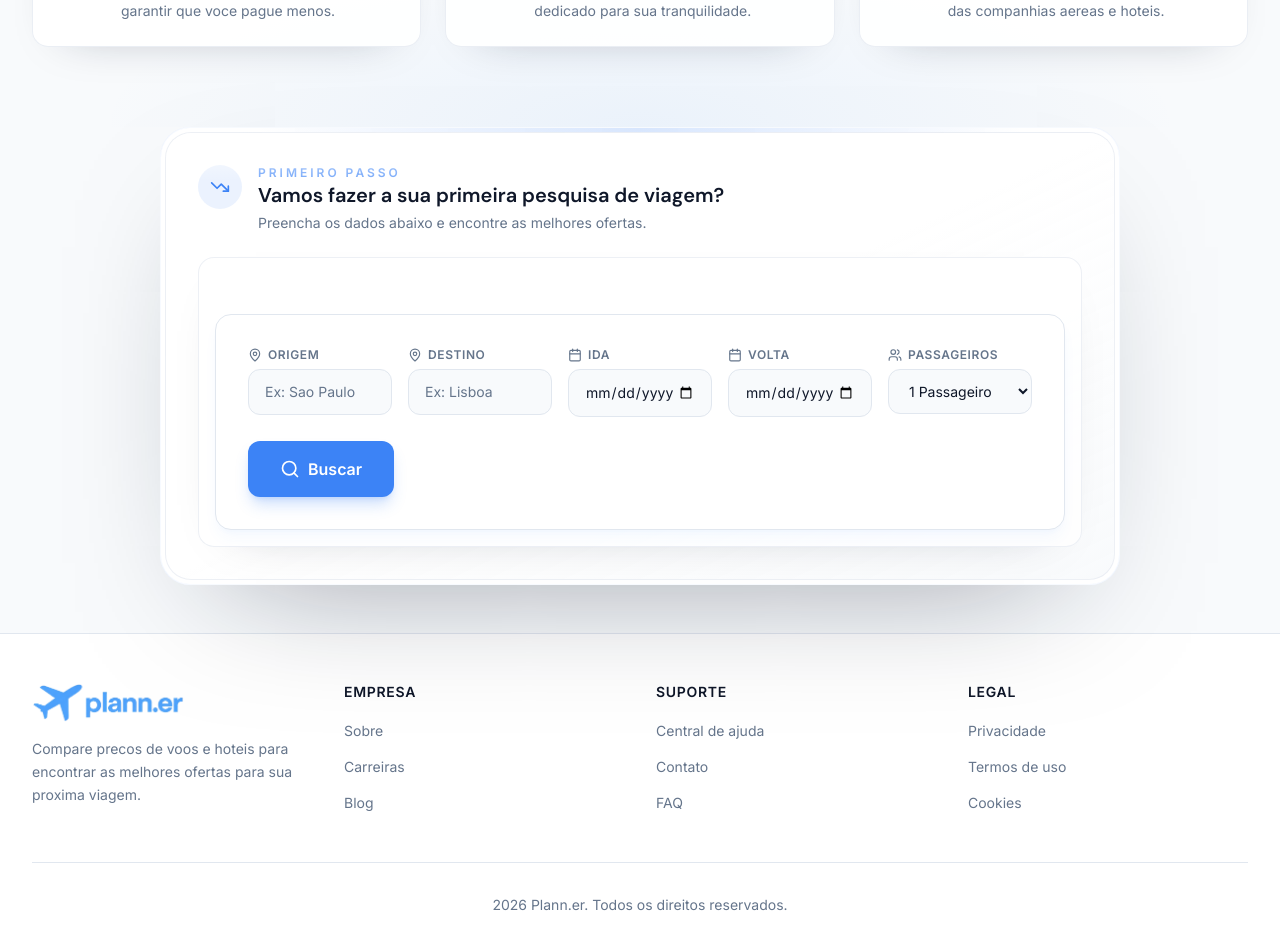
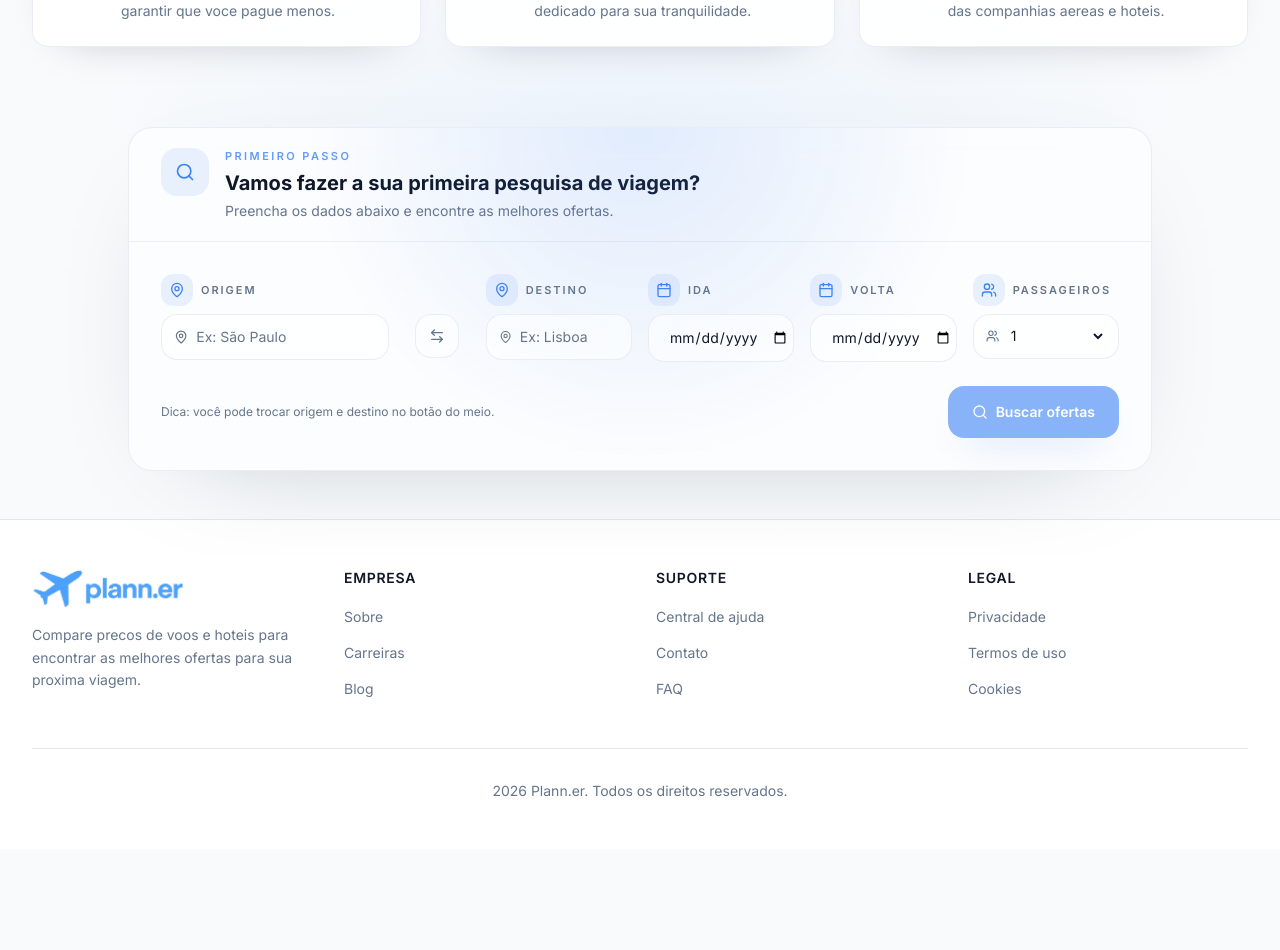
Before and after one commit to JefiiRamos/Triply, a Next.js app: page / in a window 1280 px wide. Shown: the part 1480-2430 px from the top of the page. After the commit the page ends 2329 px from the top, so only its background shows below. Built offline with nearby package versions, Linux system fonts and the light colour scheme.

Commit message:
adjustments on search form

```diff
--- a/components/LandingSearchCard.tsx
+++ b/components/LandingSearchCard.tsx
@@ -45,28 +45,6 @@ export default function LandingSearchCard({
   }, [prefersReducedMotion])
 
   const card = (
-    <div className="relative rounded-[30px] border border-primary/10 bg-white/90 p-1 shadow-[0_50px_140px_-70px_rgba(15,23,42,0.5)] backdrop-blur-2xl">
-      <div className="pointer-events-none absolute inset-0 rounded-[30px] bg-[radial-gradient(circle_at_top,rgba(59,130,246,0.2),transparent_58%)]" />
-      <div className="pointer-events-none absolute inset-0 rounded-[30px] ring-1 ring-white/60" />
-      <div className="relative rounded-[26px] border border-border/60 bg-gradient-to-br from-white via-white to-slate-50/90 p-8">
-        <div className="absolute inset-x-0 top-0 h-12 rounded-t-[26px] bg-[linear-gradient(180deg,rgba(255,255,255,0.9),rgba(255,255,255,0))]" />
-        <div className="flex items-start gap-4 pb-6">
-          <div className="flex h-11 w-11 items-center justify-center rounded-full bg-primary/10 text-primary">
-            <TrendingDown className="h-5 w-5" />
-          </div>
-          <div>
-            <p className="text-xs font-semibold uppercase tracking-[0.25em] text-primary/70">
-              Primeiro passo
-            </p>
-            <h3 className="font-heading text-xl font-semibold text-foreground">
-              Vamos fazer a sua primeira pesquisa de viagem?
-            </h3>
-            <p className="mt-1 text-sm text-muted-foreground">
-              Preencha os dados abaixo e encontre as melhores ofertas.
-            </p>
-          </div>
-        </div>
-        <div className="rounded-2xl border border-border/60 bg-white/80 p-4 shadow-[0_16px_50px_-40px_rgba(15,23,42,0.35)]">
     <SearchForm
       origin={origin}
       setOrigin={setOrigin}
@@ -81,20 +59,17 @@ export default function LandingSearchCard({
       onSearch={onSearch}
       isLoading={isLoading}
     />
-        </div>
-      </div>
-    </div>
   )
 
   return (
     <>
       <div className="pointer-events-none fixed inset-x-0 bottom-0 z-40">
-        <div className="mx-auto w-full max-w-[1200px] px-4 lg:px-8 pb-12">
+        <div className="mx-auto w-full max-w-[1320px] px-4 pb-12 lg:px-8">
           <motion.div
             initial={{ opacity: 0, y: 48 }}
             animate={{ opacity: isDocked ? 0 : 1, y: isDocked ? 24 : 0 }}
             transition={{ duration: 0.35, ease: "easeOut" }}
-            className="pointer-events-auto mx-auto w-full max-w-[960px]"
+            className="pointer-events-auto mx-auto w-full max-w-[1120px]"
           >
             <div className="flex items-center justify-between rounded-2xl border border-primary/15 bg-white/85 px-4 py-3 shadow-[0_16px_40px_-30px_rgba(15,23,42,0.35)] backdrop-blur-lg">
               <div className="flex items-center gap-3">
@@ -125,14 +100,14 @@ export default function LandingSearchCard({
       <div
         ref={dockRef}
         id="landing-search-dock"
-        className="mx-auto w-full max-w-[1200px] px-4 pb-12 lg:px-8"
+        className="mx-auto w-full max-w-[1320px] px-4 pb-12 lg:px-8"
       >
         <motion.div
           initial={{ opacity: 0, y: 32 }}
           whileInView={{ opacity: 1, y: 0 }}
           viewport={{ once: true, amount: 0.4 }}
           transition={{ duration: 0.5, ease: "easeOut" }}
-          className="mx-auto w-full max-w-[960px]"
+          className="mx-auto w-full max-w-[1120px]"
         >
           {card}
         </motion.div>
--- a/components/SearchForm.tsx
+++ b/components/SearchForm.tsx
@@ -1,7 +1,8 @@
 "use client"
 
+import { useMemo } from "react"
 import { motion } from "framer-motion"
-import { MapPin, Calendar, Users, Search } from "lucide-react"
+import { MapPin, Calendar, Users, Search, ArrowLeftRight } from "lucide-react"
 
 interface SearchFormProps {
   origin: string
@@ -18,6 +19,39 @@ interface SearchFormProps {
   isLoading: boolean
 }
 
+function FieldShell({
+  label,
+  icon: Icon,
+  children,
+}: {
+  label: string
+  icon: any
+  children: React.ReactNode
+}) {
+  return (
+    <div className="group">
+      <div className="mb-2 flex items-center gap-2">
+        <div className="flex h-8 w-8 items-center justify-center rounded-xl bg-primary/10">
+          <Icon className="h-4 w-4 text-primary" />
+        </div>
+        <div className="min-w-0">
+          <p className="text-[11px] font-semibold uppercase tracking-[0.18em] text-muted-foreground">
+            {label}
+          </p>
+        </div>
+      </div>
+
+      <div className="relative">
+        {/* glow on focus-within */}
+        <div className="pointer-events-none absolute -inset-0.5 rounded-2xl bg-gradient-to-r from-primary/25 via-primary/10 to-primary/25 opacity-0 blur transition-opacity duration-300 group-focus-within:opacity-100" />
+        <div className="relative rounded-2xl border border-border/70 bg-white/55 p-3 shadow-[0_16px_50px_-40px_rgba(15,23,42,0.35)] backdrop-blur-xl">
+          {children}
+        </div>
+      </div>
+    </div>
+  )
+}
+
 export default function SearchForm({
   origin,
   setOrigin,
@@ -32,122 +66,177 @@ export default function SearchForm({
   onSearch,
   isLoading,
 }: SearchFormProps) {
+  const canSearch = useMemo(() => {
+    // Você pode endurecer isso se quiser validar datas também
+    return origin.trim().length > 0 && destination.trim().length > 0
+  }, [origin, destination])
+
+  function swapPlaces() {
+    const o = origin
+    setOrigin(destination)
+    setDestination(o)
+  }
+
   return (
-    <motion.div
-      initial={{ y: 30, opacity: 0 }}
+    <motion.section
+      initial={{ y: 26, opacity: 0 }}
       animate={{ y: 0, opacity: 1 }}
-      transition={{ duration: 0.6, delay: 0.3 }}
-      className="mx-auto mt-10 max-w-5xl rounded-2xl border border-border bg-card p-6 shadow-lg shadow-primary/5 md:p-8"
+      transition={{ duration: 0.55, ease: "easeOut" }}
+      className="relative mx-auto w-full max-w-5xl"
     >
-      <div className="grid gap-4 md:grid-cols-5">
-        {/* Origin */}
-        <div className="flex flex-col gap-1.5">
-          <label
-            htmlFor="origin"
-            className="flex items-center gap-1.5 text-xs font-semibold uppercase tracking-wider text-muted-foreground"
-          >
-            <MapPin className="h-3.5 w-3.5" />
-            Origem
-          </label>
+      {/* Card container */}
+      <div className="relative overflow-hidden rounded-3xl border border-border/70 bg-white/55 shadow-[0_30px_120px_-70px_rgba(15,23,42,0.35)] backdrop-blur-xl">
+        {/* subtle top highlight */}
+        <div className="pointer-events-none absolute inset-0 bg-[radial-gradient(circle_at_top,rgba(59,130,246,0.14),transparent_55%)]" />
+
+        {/* Header */}
+        <div className="flex items-start gap-4 border-b border-border/60 px-6 py-5 md:px-8">
+          <div className="flex h-12 w-12 items-center justify-center rounded-2xl bg-primary/10">
+            <Search className="h-5 w-5 text-primary" />
+          </div>
+          <div className="min-w-0">
+            <p className="text-[11px] font-semibold uppercase tracking-[0.22em] text-primary/80">
+              Primeiro passo
+            </p>
+            <h3 className="mt-1 text-lg font-bold text-foreground md:text-xl">
+              Vamos fazer a sua primeira pesquisa de viagem?
+            </h3>
+            <p className="mt-1 text-sm text-muted-foreground">
+              Preencha os dados abaixo e encontre as melhores ofertas.
+            </p>
+          </div>
+        </div>
+
+        {/* Body */}
+        <div className="px-6 py-6 md:px-8 md:py-8">
+          <div className="grid gap-4 md:grid-cols-12">
+            {/* Origem */}
+            <div className="md:col-span-3">
+              <FieldShell label="Origem" icon={MapPin}>
+                <div className="flex items-center gap-2">
+                  <MapPin className="h-4 w-4 text-muted-foreground" />
                   <input
                     id="origin"
                     type="text"
-            placeholder="Ex: Sao Paulo"
+                    placeholder="Ex: São Paulo"
                     value={origin}
                     onChange={(e) => setOrigin(e.target.value)}
-            className="rounded-xl border border-border bg-muted/50 px-4 py-3 text-sm text-foreground placeholder:text-muted-foreground focus:border-primary focus:outline-none focus:ring-2 focus:ring-primary/20"
+                    className="w-full bg-transparent text-sm text-foreground placeholder:text-muted-foreground outline-none"
                   />
                 </div>
+              </FieldShell>
+            </div>
 
-        {/* Destination */}
-        <div className="flex flex-col gap-1.5">
-          <label
-            htmlFor="destination"
-            className="flex items-center gap-1.5 text-xs font-semibold uppercase tracking-wider text-muted-foreground"
+            {/* Swap button */}
+            <div className="flex items-end justify-center md:col-span-1">
+              <motion.button
+                type="button"
+                whileHover={{ y: -1 }}
+                whileTap={{ scale: 0.98 }}
+                onClick={swapPlaces}
+                className="group mb-1 flex h-11 w-11 items-center justify-center rounded-2xl border border-border/70 bg-white/55 shadow-[0_16px_50px_-40px_rgba(15,23,42,0.35)] backdrop-blur-xl transition"
+                aria-label="Trocar origem e destino"
               >
-            <MapPin className="h-3.5 w-3.5" />
-            Destino
-          </label>
+                <ArrowLeftRight className="h-4 w-4 text-muted-foreground transition group-hover:text-foreground" />
+              </motion.button>
+            </div>
+
+            {/* Destino */}
+            <div className="md:col-span-2">
+              <FieldShell label="Destino" icon={MapPin}>
+                <div className="flex items-center gap-2">
+                  <MapPin className="h-4 w-4 text-muted-foreground" />
                   <input
                     id="destination"
                     type="text"
                     placeholder="Ex: Lisboa"
                     value={destination}
                     onChange={(e) => setDestination(e.target.value)}
-            className="rounded-xl border border-border bg-muted/50 px-4 py-3 text-sm text-foreground placeholder:text-muted-foreground focus:border-primary focus:outline-none focus:ring-2 focus:ring-primary/20"
+                    className="w-full bg-transparent text-sm text-foreground placeholder:text-muted-foreground outline-none"
                   />
                 </div>
+              </FieldShell>
+            </div>
 
-        {/* Date From */}
-        <div className="flex flex-col gap-1.5">
-          <label
-            htmlFor="dateFrom"
-            className="flex items-center gap-1.5 text-xs font-semibold uppercase tracking-wider text-muted-foreground"
-          >
-            <Calendar className="h-3.5 w-3.5" />
-            Ida
-          </label>
+            {/* Ida */}
+            <div className="md:col-span-2">
+              <FieldShell label="Ida" icon={Calendar}>
+                <div className="flex items-center gap-2">
+                  <Calendar className="h-4 w-4 text-muted-foreground" />
                   <input
                     id="dateFrom"
                     type="date"
                     value={dateFrom}
                     onChange={(e) => setDateFrom(e.target.value)}
-            className="rounded-xl border border-border bg-muted/50 px-4 py-3 text-sm text-foreground focus:border-primary focus:outline-none focus:ring-2 focus:ring-primary/20"
+                    className="w-full bg-transparent text-sm text-foreground outline-none"
                   />
                 </div>
+              </FieldShell>
+            </div>
 
-        {/* Date To */}
-        <div className="flex flex-col gap-1.5">
-          <label
-            htmlFor="dateTo"
-            className="flex items-center gap-1.5 text-xs font-semibold uppercase tracking-wider text-muted-foreground"
-          >
-            <Calendar className="h-3.5 w-3.5" />
-            Volta
-          </label>
+            {/* Volta */}
+            <div className="md:col-span-2">
+              <FieldShell label="Volta" icon={Calendar}>
+                <div className="flex items-center gap-2">
+                  <Calendar className="h-4 w-4 text-muted-foreground" />
                   <input
                     id="dateTo"
                     type="date"
                     value={dateTo}
                     onChange={(e) => setDateTo(e.target.value)}
-            className="rounded-xl border border-border bg-muted/50 px-4 py-3 text-sm text-foreground focus:border-primary focus:outline-none focus:ring-2 focus:ring-primary/20"
+                    className="w-full bg-transparent text-sm text-foreground outline-none"
                   />
                 </div>
+              </FieldShell>
+            </div>
 
-        {/* Passengers */}
-        <div className="flex flex-col gap-1.5">
-          <label
-            htmlFor="passengers"
-            className="flex items-center gap-1.5 text-xs font-semibold uppercase tracking-wider text-muted-foreground"
-          >
-            <Users className="h-3.5 w-3.5" />
-            Passageiros
-          </label>
+            {/* Passageiros */}
+            <div className="md:col-span-2">
+              <FieldShell label="Passageiros" icon={Users}>
+                <div className="flex items-center gap-2">
+                  <Users className="h-4 w-4 text-muted-foreground" />
                   <select
                     id="passengers"
                     value={passengers}
                     onChange={(e) => setPassengers(e.target.value)}
-            className="rounded-xl border border-border bg-muted/50 px-4 py-3 text-sm text-foreground focus:border-primary focus:outline-none focus:ring-2 focus:ring-primary/20"
+                    className="w-full bg-transparent text-sm text-foreground outline-none"
                   >
-            <option value="1">1 Passageiro</option>
-            <option value="2">2 Passageiros</option>
-            <option value="3">3 Passageiros</option>
-            <option value="4">4 Passageiros</option>
-            <option value="5">5+ Passageiros</option>
+                    <option value="1">1</option>
+                    <option value="2">2</option>
+                    <option value="3">3</option>
+                    <option value="4">4</option>
+                    <option value="5">5+</option>
                   </select>
+                </div>
+              </FieldShell>
             </div>
           </div>
 
+          {/* Footer / CTA */}
+          <div className="mt-6 flex flex-col items-stretch gap-3 md:flex-row md:items-center md:justify-between">
+            <p className="text-xs text-muted-foreground">
+              Dica: você pode trocar origem e destino no botão do meio.
+            </p>
+
             <motion.button
-        whileHover={{ scale: 1.02 }}
+              whileHover={{ y: -1 }}
               whileTap={{ scale: 0.98 }}
               onClick={onSearch}
-        disabled={isLoading}
-        className="mt-6 flex w-full items-center justify-center gap-2 rounded-xl bg-primary px-8 py-4 text-base font-semibold text-primary-foreground shadow-lg shadow-primary/25 transition-colors hover:bg-primary/90 disabled:opacity-70 md:w-auto"
+              disabled={isLoading || !canSearch}
+              className="group relative inline-flex w-full items-center justify-center gap-2 rounded-2xl bg-primary px-6 py-4 text-sm font-semibold text-primary-foreground
+                         shadow-[0_18px_40px_-20px_rgba(37,99,235,0.55)] transition
+                         hover:bg-primary/90 disabled:cursor-not-allowed disabled:opacity-60 md:w-auto"
             >
-        <Search className="h-5 w-5" />
-        {isLoading ? "Buscando..." : "Buscar"}
+              {/* shine */}
+              <span className="pointer-events-none absolute inset-0 rounded-2xl bg-[radial-gradient(circle_at_top,rgba(255,255,255,0.38),transparent_55%)] opacity-0 transition-opacity duration-300 group-hover:opacity-100" />
+              <span className="relative inline-flex items-center gap-2">
+                <Search className="h-4 w-4" />
+                {isLoading ? "Buscando..." : "Buscar ofertas"}
+              </span>
             </motion.button>
-    </motion.div>
+          </div>
+        </div>
+      </div>
+    </motion.section>
   )
 }
```
Lines whose indentation alone changed are shown as unchanged.
